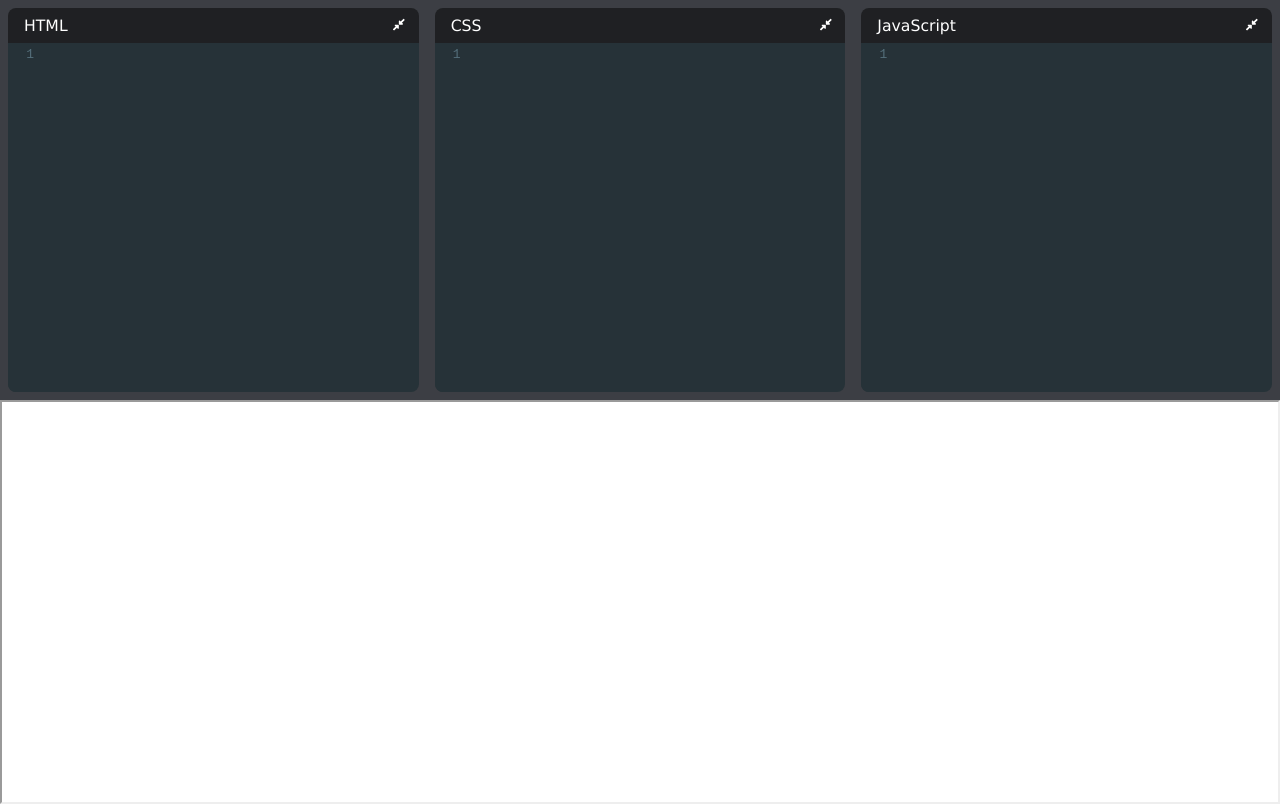
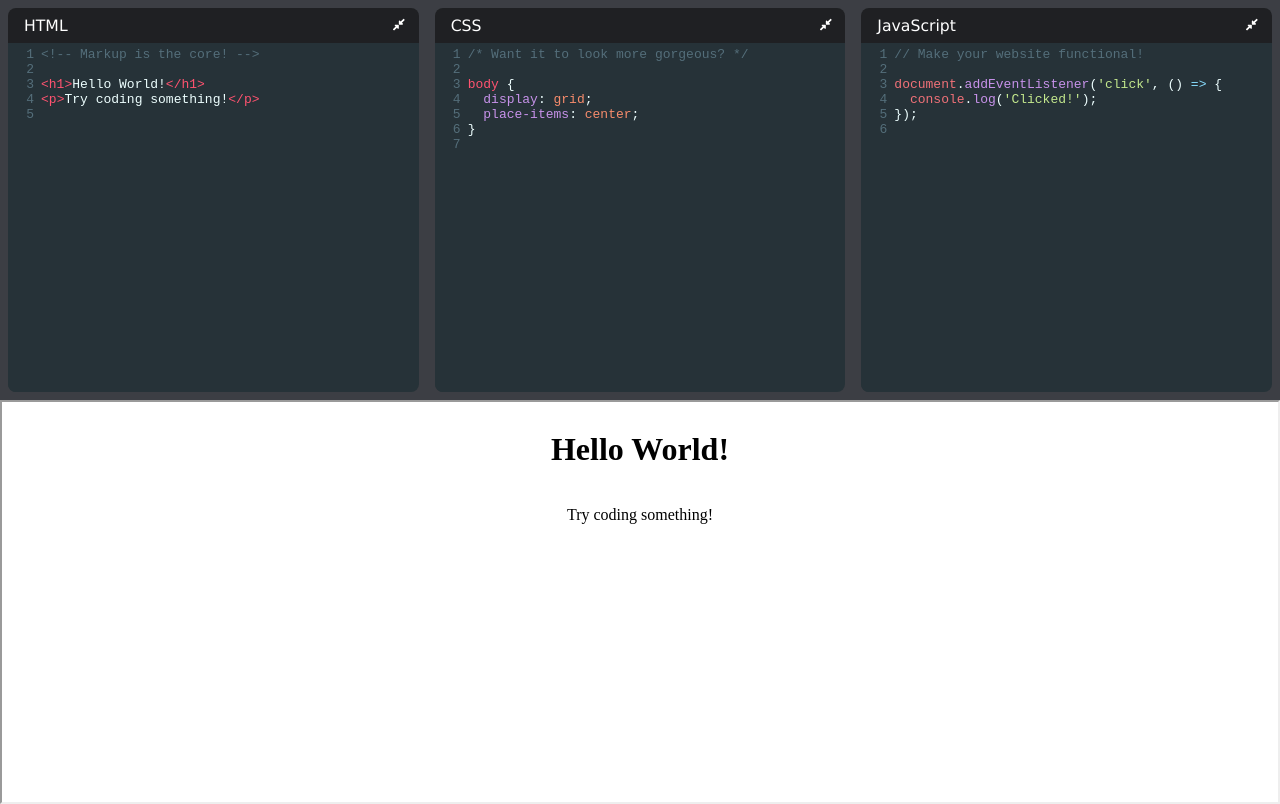
Before and after one commit to Anindya-ctrl/Codepen-Clone, a React (Create React App) app: page / in a window 1280 px wide. Built offline with nearby package versions, Linux system fonts and the light colour scheme.

Commit message:
created custom hook to save changes in user's local storage

```diff
--- a/src/components/App.jsx
+++ b/src/components/App.jsx
@@ -1,10 +1,11 @@
 import React, { useState, useEffect } from 'react';
 import CodeEditor from './CodeEditor';
+import useLocalStorage from '../hooks/useLocalStorage';
 
 function App() {
-    const [ html, setHtml ] = useState('');
-    const [ css, setCss ] = useState('');
-    const [ javascript, setJavascript ] = useState('');
+    const [ html, setHtml ] = useLocalStorage('html', `<!-- Markup is the core! -->\n\n<h1>Hello World!</h1>\n<p>Try coding something!</p>\n`);
+    const [ css, setCss ] = useLocalStorage('css', `/* Want it to look more gorgeous? */\n\nbody {\n  display: grid;\n  place-items: center;\n}\n`);
+    const [ javascript, setJavascript ] = useLocalStorage('js', `// Make your website functional!\n\ndocument.addEventListener('click', () => {\n  console.log('Clicked!');\n});\n`);
     const [ sourceDoc, setSourceDoc ] = useState('');
 
     useEffect(() => {
@@ -18,7 +19,7 @@ function App() {
             `);
 
         return () => clearTimeout(timeout);
-        }, 300);
+        }, 500);
     }, [ html, css, javascript ]);
 
     return (
--- /dev/null
+++ b/src/hooks/useLocalStorage.jsx
@@ -0,0 +1,25 @@
+import { useState, useEffect } from'react';
+const PREFIX = 'codepen-clone-';
+
+function useLocalStorage(key, initialValue) {
+    const prefixedKey = `${ PREFIX }${ key }`;
+
+    const [ value, setValue ] = useState(() => {
+        const jsonData = localStorage.getItem(prefixedKey);
+        if(jsonData) return JSON.parse(jsonData);
+
+        if(typeof initialValue !== 'function') {
+            return initialValue;
+        } else {
+            return initialValue();
+        }
+    });
+
+    useEffect(() => {
+        return localStorage.setItem(prefixedKey, JSON.stringify(value));
+    }, [ value, prefixedKey ]);
+
+    return [ value, setValue ];
+}
+
+export default useLocalStorage;
```
